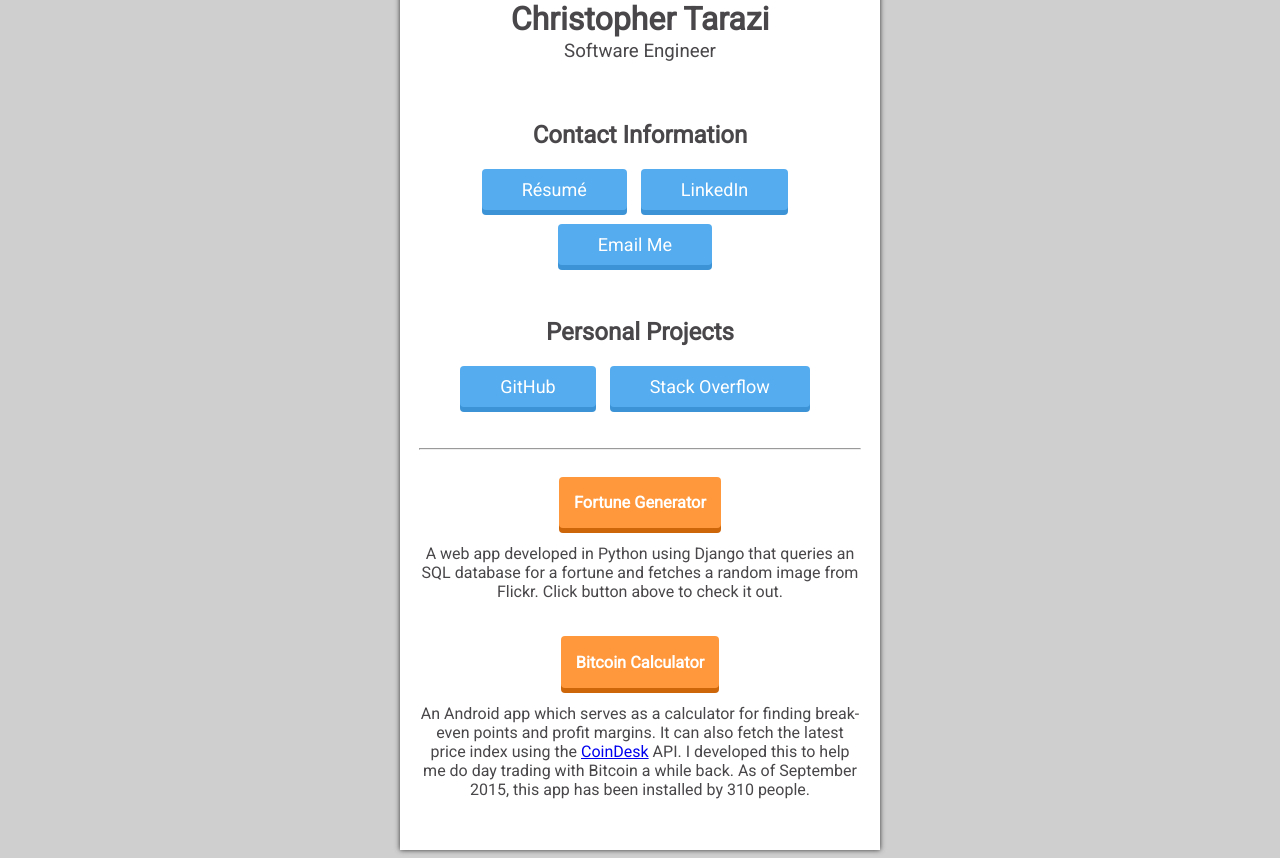
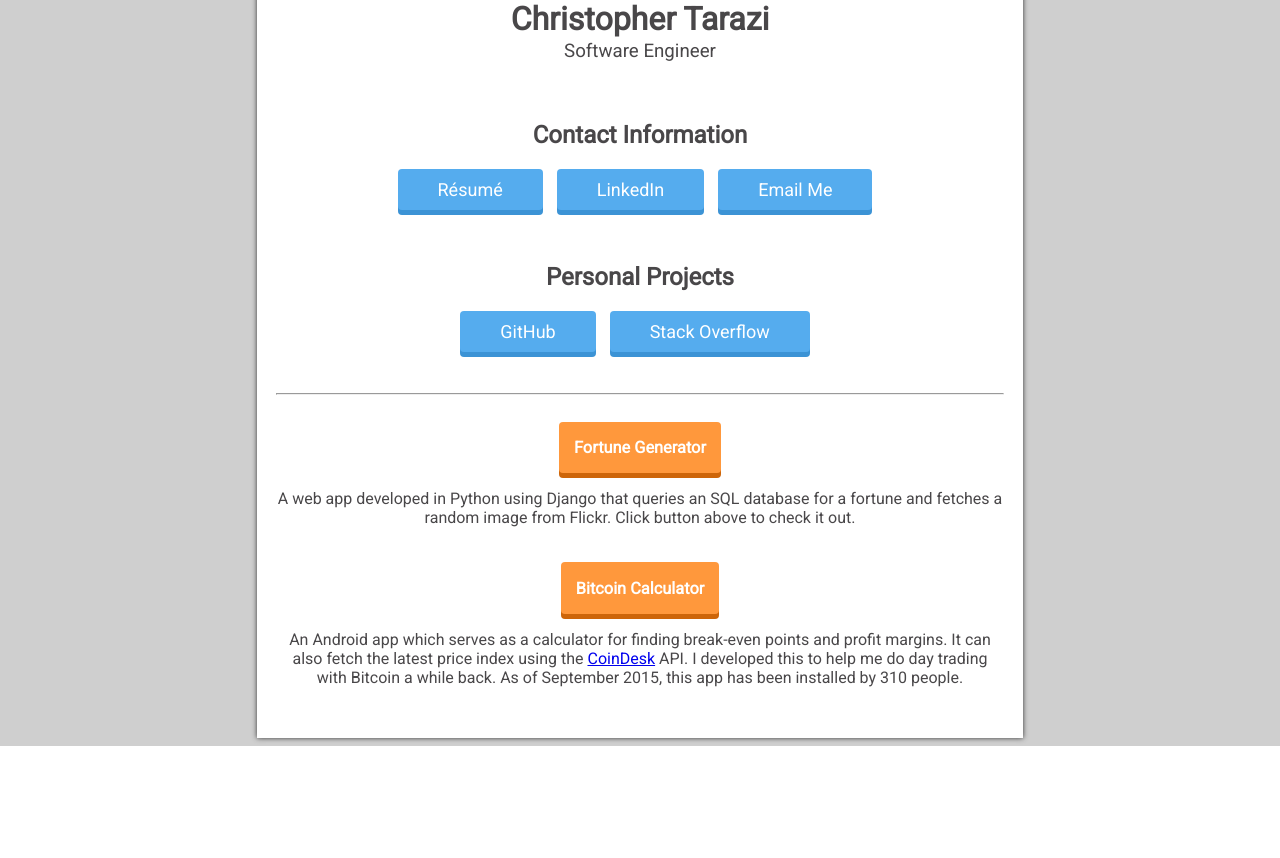
Before and after one commit to christarazi/personalsite, a Django app: page / in a window 1280 px wide. Shown: the part 248-1106 px from the top of the page. After the commit the page ends 994 px from the top, so only its background shows below. Run offline with Django 3.2, Linux system fonts and the light colour scheme.

Commit message:
Added fixed width for better viewing

```diff
--- a/TaraziChrisSite/TaraziChrisSite/static/stylesheet.css
+++ b/TaraziChrisSite/TaraziChrisSite/static/stylesheet.css
@@ -7,7 +7,8 @@
 		}
 		div.main {
 			margin: auto;
-			width: 35%;
+			min-width: 728px;
+			max-width: 728px;
 			color: #494749;
 			border-style: solid;
 			background-color: white;
--- a/TaraziChrisSite/TaraziChrisSite/templates/home.html
+++ b/TaraziChrisSite/TaraziChrisSite/templates/home.html
@@ -4,7 +4,7 @@
 		<link href='https://fonts.googleapis.com/css?family=Roboto' rel='stylesheet' type='text/css'>
 		<link href='/ctarazi/static/stylesheet.css' rel='stylesheet' type='text/css'>
 		<title>Christopher Tarazi</title>
-		<meta http-equiv="Content-Type" content="application/xhtml+xml; charset=UTF-8" />
+		<meta http-equiv="Content-Type" content="application/xhtml+xml; charset=UTF-8; 705" />
 	</head>
 	<script type="text/javascript">
 		function activateFade()
```
